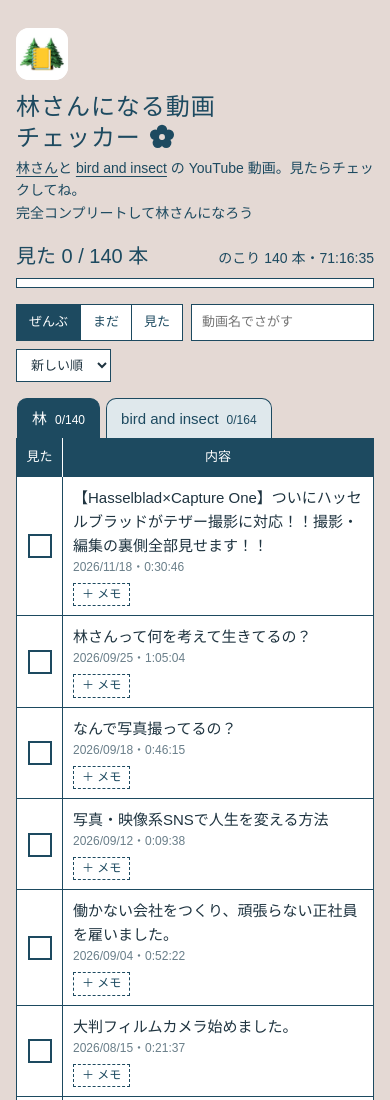
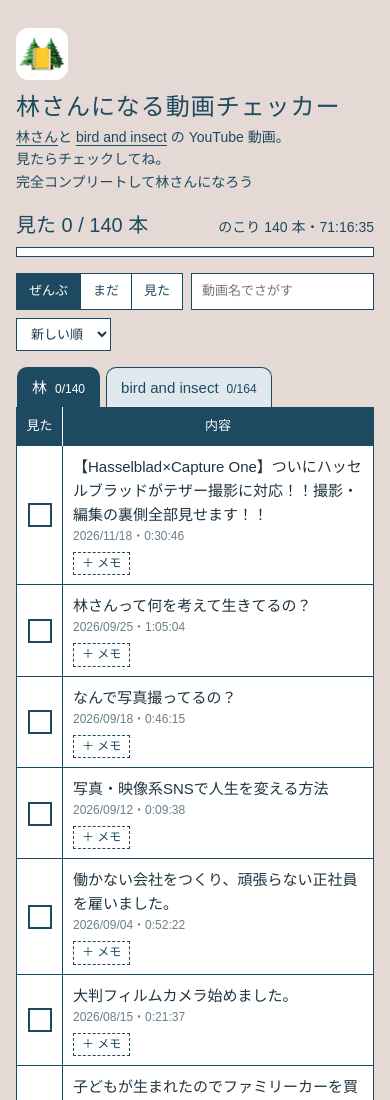
Before and after one commit to ishikawa-null/hayashi-checker, a plain HTML site: page index.html in a window 390 px wide. Shown: the top 1100 px of the page. Drawn offline with Linux system fonts and the light colour scheme; a web font is replaced by a local one.

Commit message:
タイトルの花を削除、スマホで説明文を改行
Co-Authored-By: Claude Fable 5.2 <noreply@anthropic.com>
Claude-Session: https://claude.ai/code/session_011PcVcLzBguP6oRXwn8PQgq

```diff
--- a/index.html
+++ b/index.html
@@ -34,8 +34,8 @@ header{display:flex;align-items:center;gap:14px;flex-wrap:wrap}
 .titles{display:flex;flex-direction:column;gap:2px;min-width:0}
 h1{font-family:var(--font-display);font-weight:400;color:var(--navy);font-size:34px;line-height:1.25;letter-spacing:.04em;margin:0}
 .nb{white-space:nowrap}
-h1 svg{width:34px;height:34px;vertical-align:-4px;margin-left:8px}
 .lede{margin:0;color:var(--navy);font-size:14px}
+br.sp{display:none}
 .lede a{color:var(--navy);text-decoration:underline;text-underline-offset:3px}
 
 .summary{display:flex;flex-direction:column;gap:6px;color:var(--navy)}
@@ -86,8 +86,9 @@ tr.done td.c-title a{color:var(--muted);text-decoration:line-through}
 .status{font-size:12px;color:var(--navy);margin:0}
 button:focus-visible,a:focus-visible,input:focus-visible,select:focus-visible{outline:3px solid var(--navy);outline-offset:2px}
 @media (max-width:560px){
-  h1{font-size:24px} h1 svg{width:26px;height:26px}
+  h1{font-size:24px}
   .icon{width:52px;height:52px;border-radius:13px}
+  br.sp{display:inline}
   .c-date,.c-time{display:none}
   .sub{display:block}
   .c-check{width:46px}
@@ -100,8 +101,8 @@ button:focus-visible,a:focus-visible,input:focus-visible,select:focus-visible{ou
   <header>
     <img class="icon" src="icon.png" alt="" width="64" height="64">
     <div class="titles">
-      <h1>林さんになる動画<span class="nb">チェッカー<svg viewBox="0 0 40 40" aria-hidden="true"><g fill="#1d4a60"><circle cx="20" cy="9" r="8"/><circle cx="30.5" cy="16.6" r="8"/><circle cx="26.5" cy="29" r="8"/><circle cx="13.5" cy="29" r="8"/><circle cx="9.5" cy="16.6" r="8"/></g><circle cx="20" cy="20" r="4.5" fill="#e4d9d4"/></svg></span></h1>
-      <p class="lede"><a href="https://www.youtube.com/@hayashi_hayashi" target="_blank" rel="noopener">林さん</a>と <a href="https://www.youtube.com/@birdandinsect" target="_blank" rel="noopener">bird and insect</a> の YouTube 動画。見たらチェックしてね。<br>完全コンプリートして林さんになろう</p>
+      <h1>林さんになる動画<span class="nb">チェッカー</span></h1>
+      <p class="lede"><a href="https://www.youtube.com/@hayashi_hayashi" target="_blank" rel="noopener">林さん</a>と <a href="https://www.youtube.com/@birdandinsect" target="_blank" rel="noopener">bird and insect</a> の YouTube 動画。<br class="sp">見たらチェックしてね。<br>完全コンプリートして林さんになろう</p>
     </div>
   </header>
 
```
